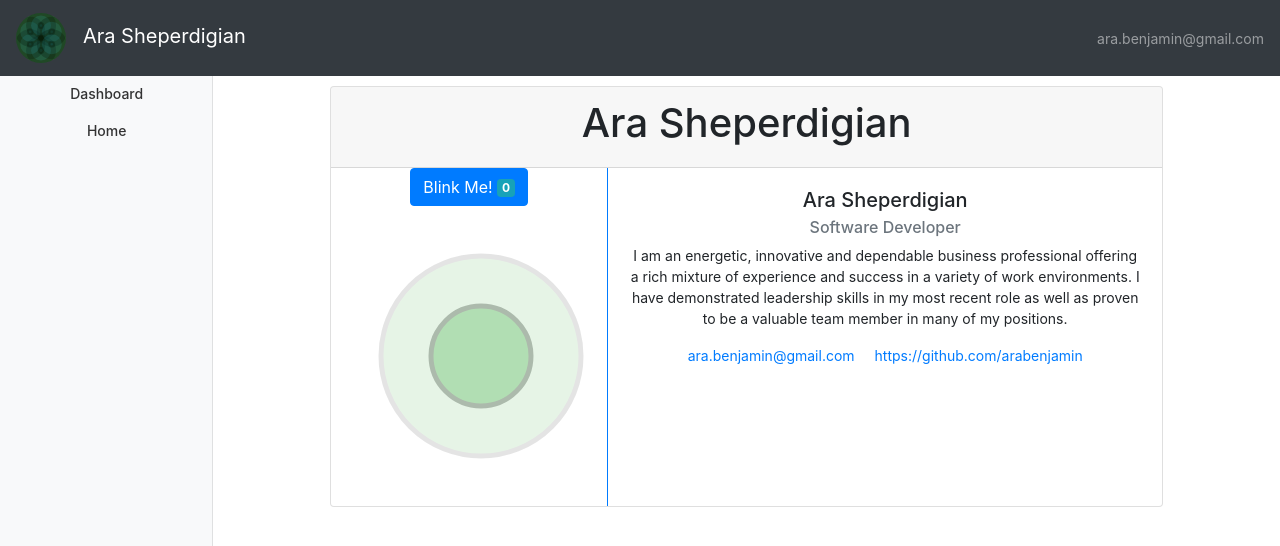
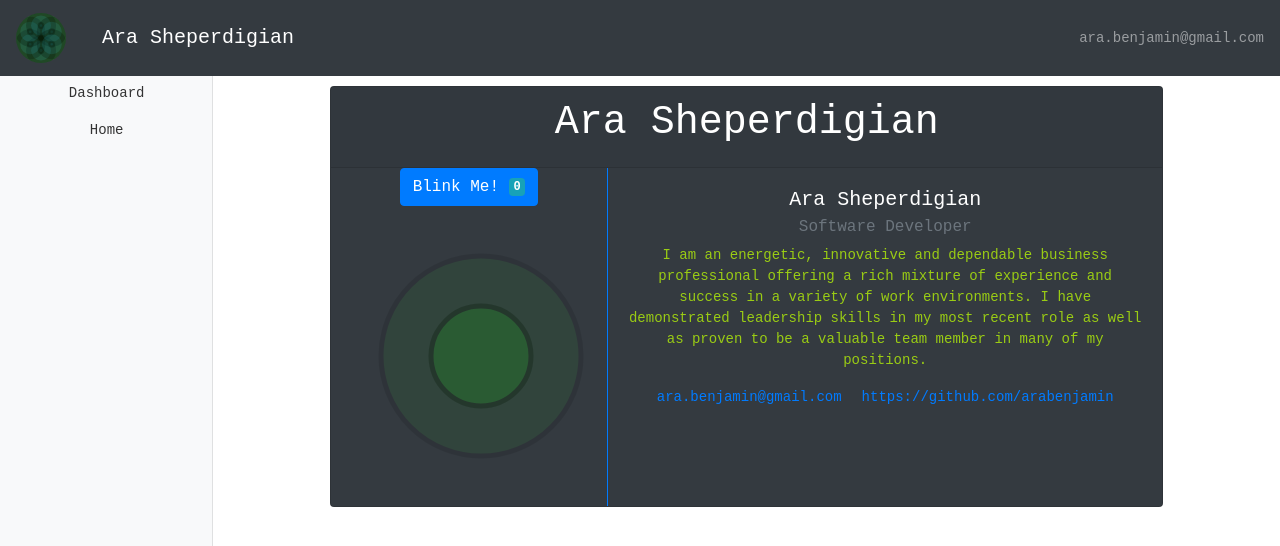
Before and after one commit to arabenjamin/jubilant-pancake, a React (Create React App) app in the folder client/: page / in a window 1280 px wide. Shown: the top 546 px of the page. Built offline with nearby package versions, Linux system fonts and the light colour scheme.

Commit message:
changed fonts

```diff
--- a/client/src/App.css
+++ b/client/src/App.css
@@ -1,6 +1,7 @@
 
 body {
   font-size: .875rem;
+  font-family: Ubuntu Mono,monospace
 }
 
 .feather {
@@ -78,6 +79,16 @@ body {
 }
 
 /*
+* Card
+*/
+.card-text {
+
+  color:#9acc14
+
+}
+
+
+/*
  * Navbar
  */
 
--- a/client/src/App.js
+++ b/client/src/App.js
@@ -134,7 +134,7 @@ function NavBar(props){
 
 function SideBar(props){
 
-
+  // TODO: Make the sidebar dynamic for who's looking at it
 
   return(
     <nav className="col-md-2 d-none d-md-block bg-light sidebar">
@@ -332,7 +332,7 @@ function MyCvCard(props){
   console.log("CV Props:",props);
   return(
 
-    <div className="card justify-content-center mb-3">
+    <div className="card text-white bg-dark justify-content-center mb-3">
       <div className="card-header"><MyName data={props.data}/></div>
       <div className="row no-gutters">
         <div className="col-md-4 border-right border-primary">
```
